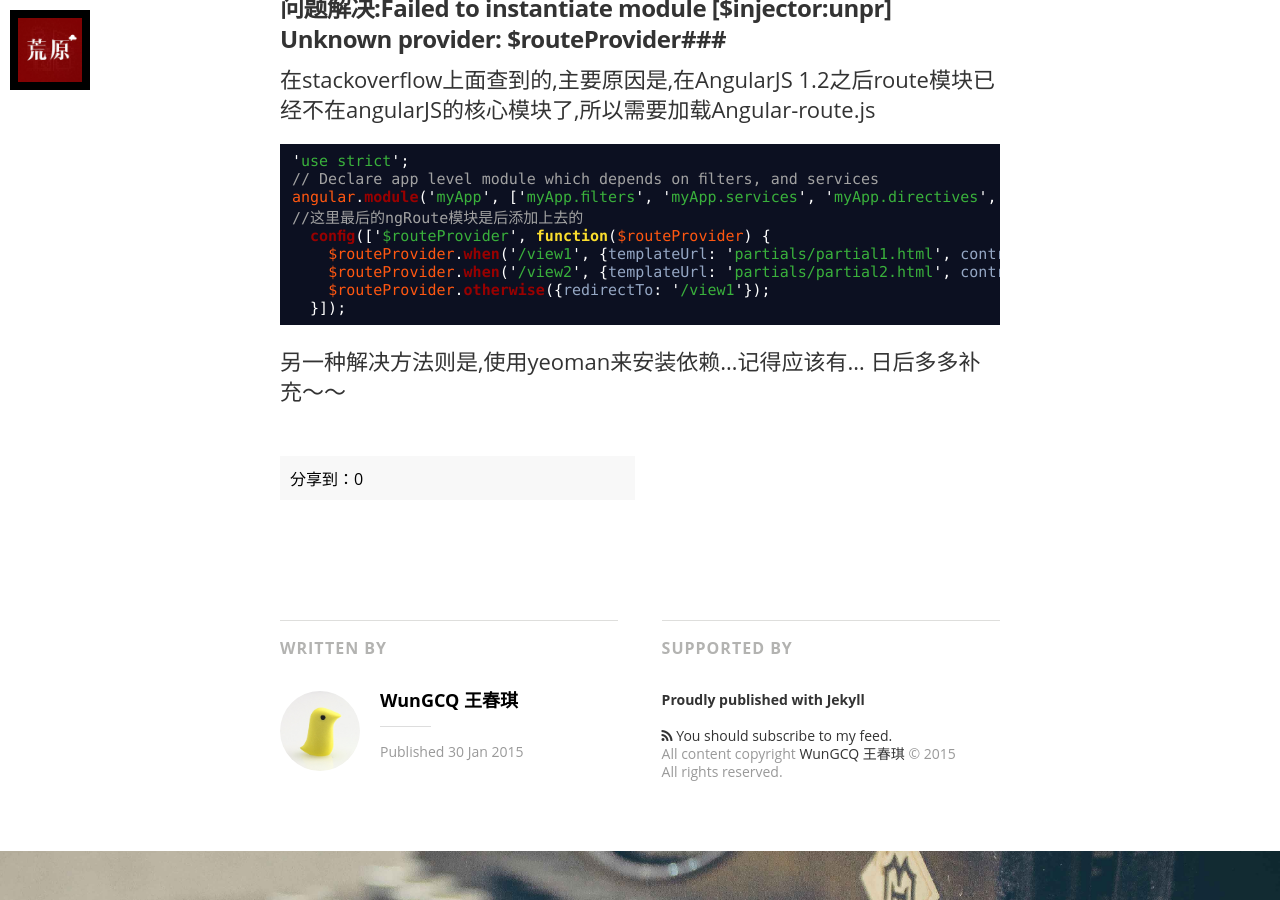
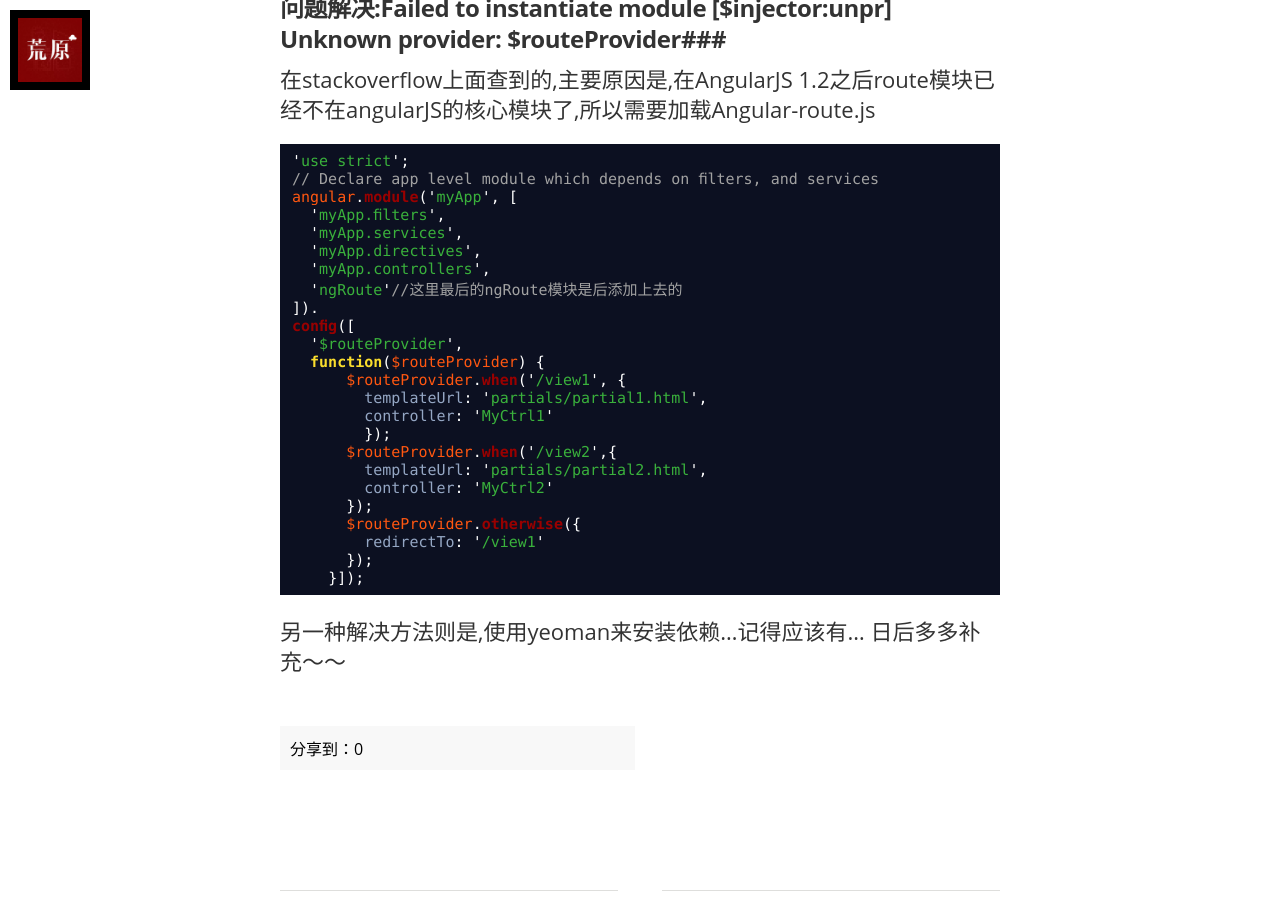
Before and after one commit to wcqblog/wcqblog.github.io, a Jekyll site: the page built from _posts/2015-1-30-AngularJS-files.markdown, in a window 1280 px wide and 900 px high, scrolled down 1349 px. Built offline with Jekyll 4.4.1, drawn with Linux system fonts in a browser that asks for light colours; nearby versions of some CDN libraries; some web fonts are replaced; Markdown is read by kramdown in place of the engine named in the settings; comment, search, counter and statistics services are not loaded; part of the change alters nothing that is shown; some of the changed text lies outside the part shown.

Commit message:
Update 2015-1-30-AngularJS-files.markdown

````diff
--- a/_posts/2015-1-30-AngularJS-files.markdown
+++ b/_posts/2015-1-30-AngularJS-files.markdown
@@ -23,13 +23,28 @@ image: /assets/article_images/angular/angular.jpg
 ```javascript
 'use strict';
 // Declare app level module which depends on filters, and services
-angular.module('myApp', ['myApp.filters', 'myApp.services', 'myApp.directives', 'myApp.controllers','ngRoute']).
-//这里最后的ngRoute模块是后添加上去的
-  config(['$routeProvider', function($routeProvider) {
-    $routeProvider.when('/view1', {templateUrl: 'partials/partial1.html', controller: 'MyCtrl1'});
-    $routeProvider.when('/view2', {templateUrl: 'partials/partial2.html', controller: 'MyCtrl2'});
-    $routeProvider.otherwise({redirectTo: '/view1'});
-  }]);
+angular.module('myApp', [
+  'myApp.filters',
+  'myApp.services',
+  'myApp.directives',
+  'myApp.controllers',
+  'ngRoute'//这里最后的ngRoute模块是后添加上去的
+]).
+config([
+  '$routeProvider',
+  function($routeProvider) {
+      $routeProvider.when('/view1', {
+        templateUrl: 'partials/partial1.html',
+        controller: 'MyCtrl1'
+        });
+      $routeProvider.when('/view2',{
+        templateUrl: 'partials/partial2.html',
+        controller: 'MyCtrl2'
+      });
+      $routeProvider.otherwise({
+        redirectTo: '/view1'
+      });
+    }]);
 ```
 
 另一种解决方法则是,使用yeoman来安装依赖...记得应该有...
````
